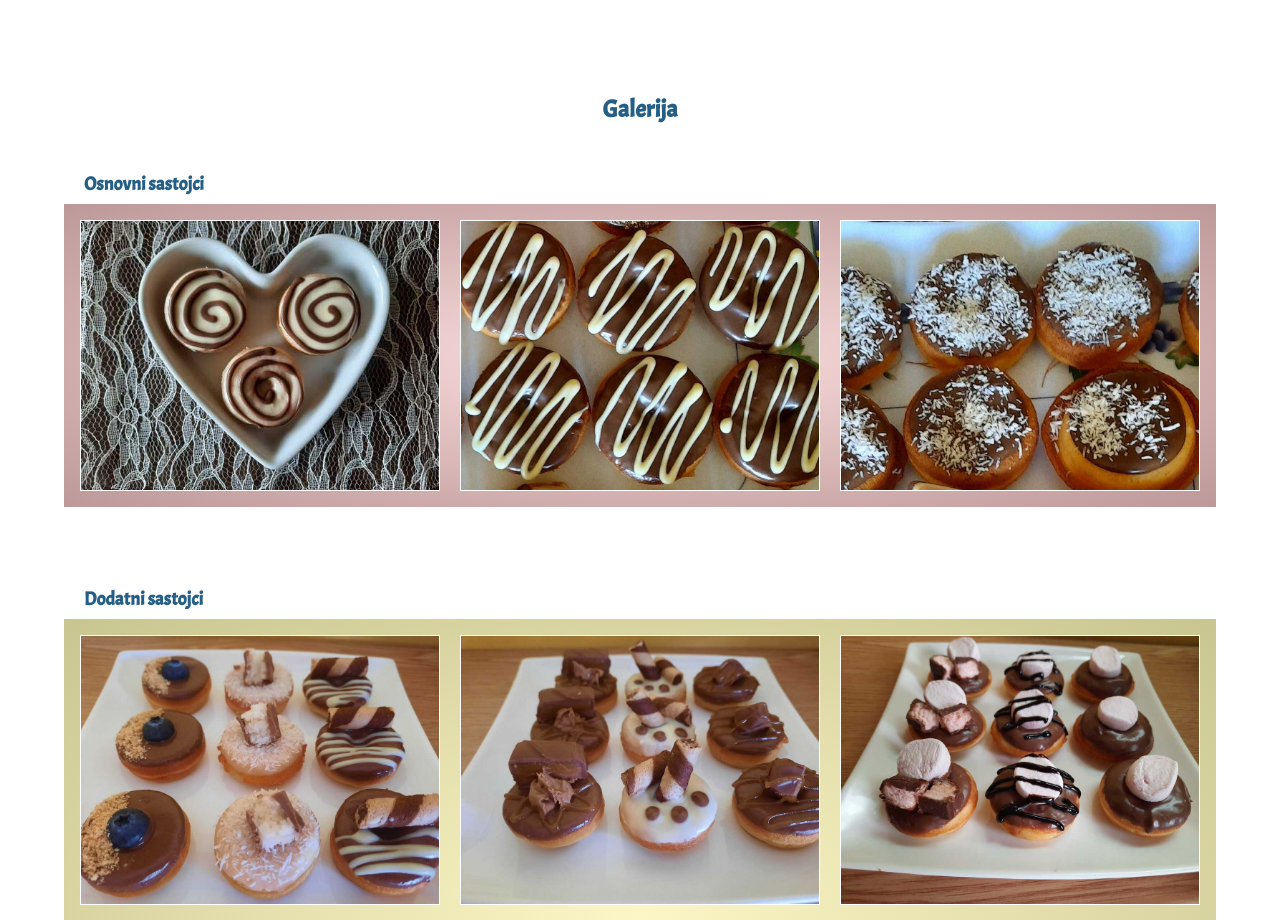
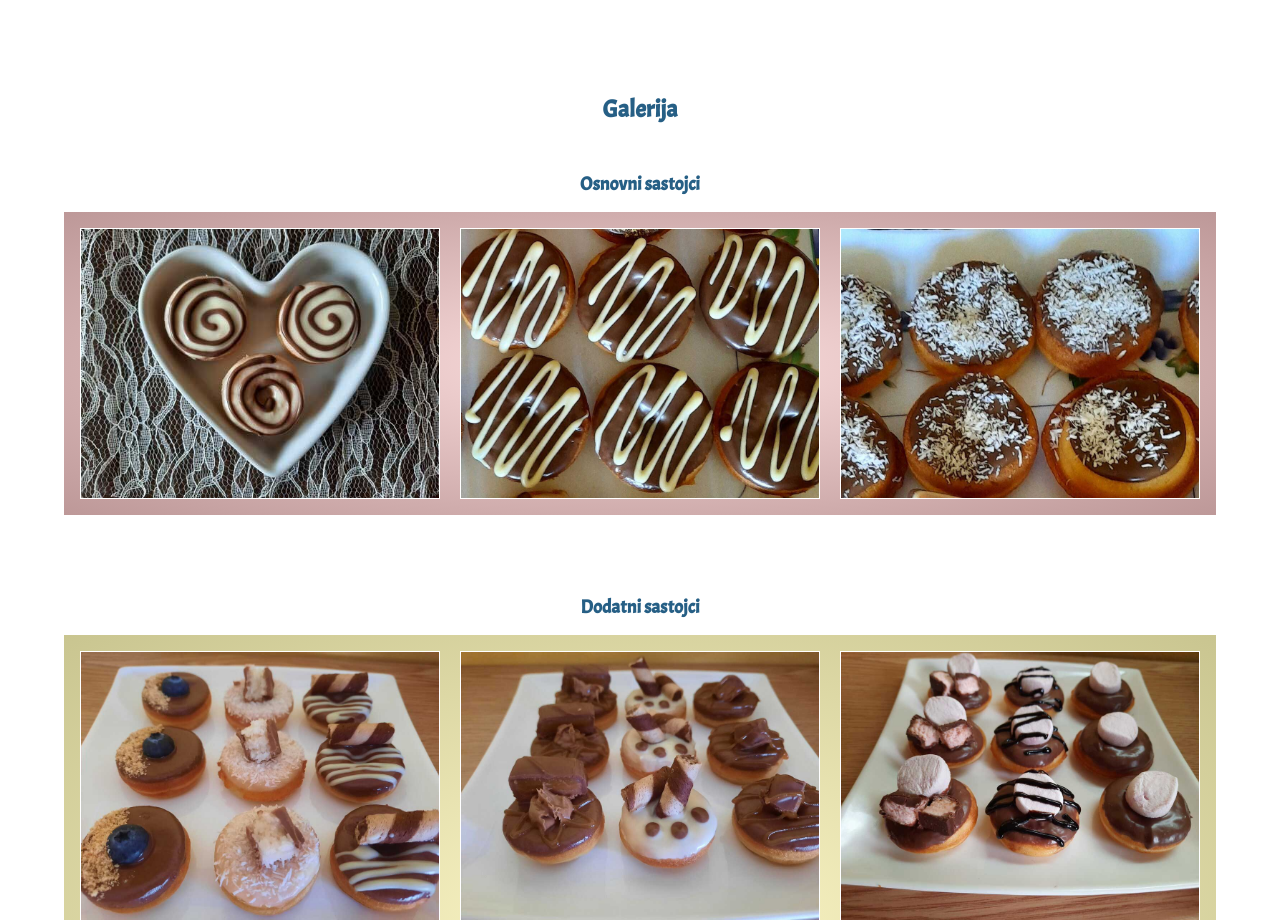
Before and after one commit to slobostep/Kreativisimo, a plain HTML site: page index.html in a window 1280 px wide. Shown: the part 2520-3440 px from the top of the page. Drawn offline with Linux system fonts and the light colour scheme; some packages are replaced by stand-ins of ours; a script that the page names is missing.

Commit message:
Update style.css

```diff
--- a/style.css
+++ b/style.css
@@ -318,8 +318,8 @@ body{
 .imgs-info{
     font-family: var(--title);
     padding-top: 3em;
-    margin-left: 20px;
-    margin-bottom: .5em;
+    margin-bottom: 1em;
+    text-align: center;
 }
 .imgs img{
     /* box-shadow: 1px 1px 4px 1px; */
```
